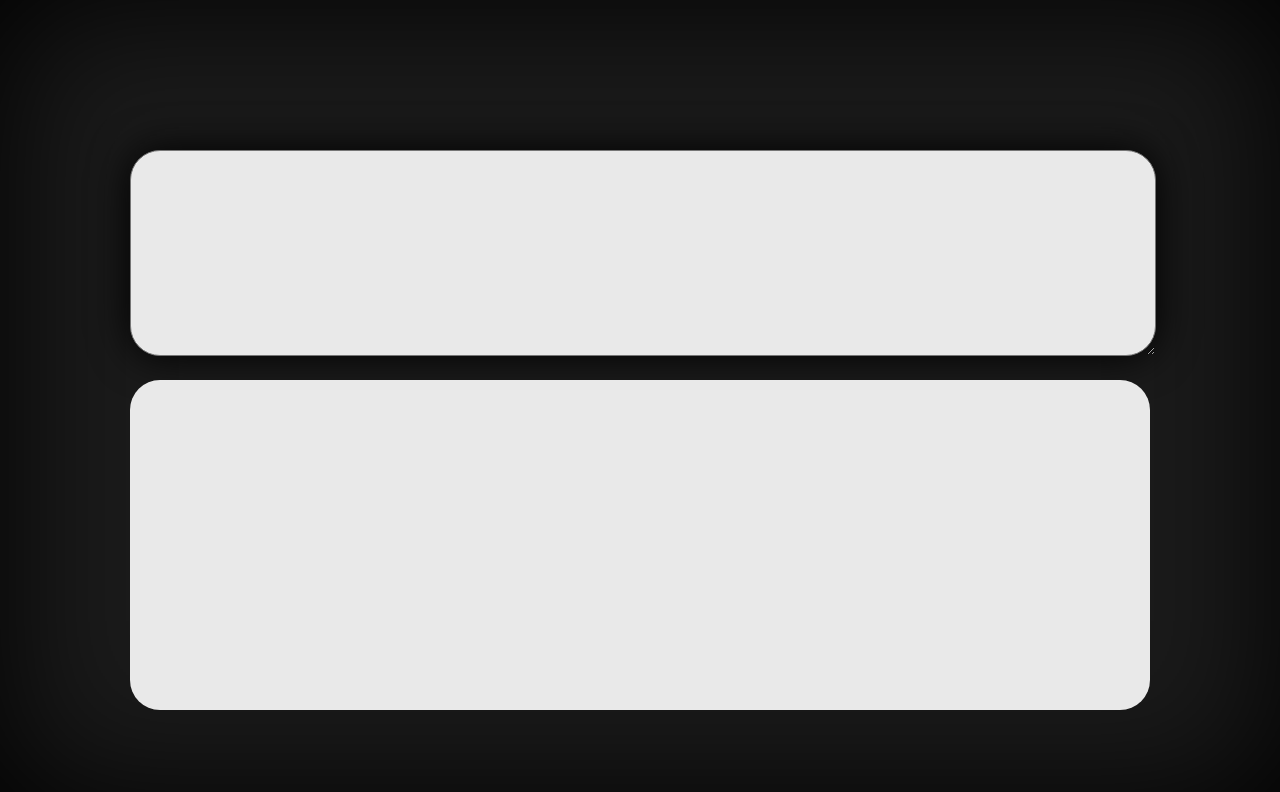
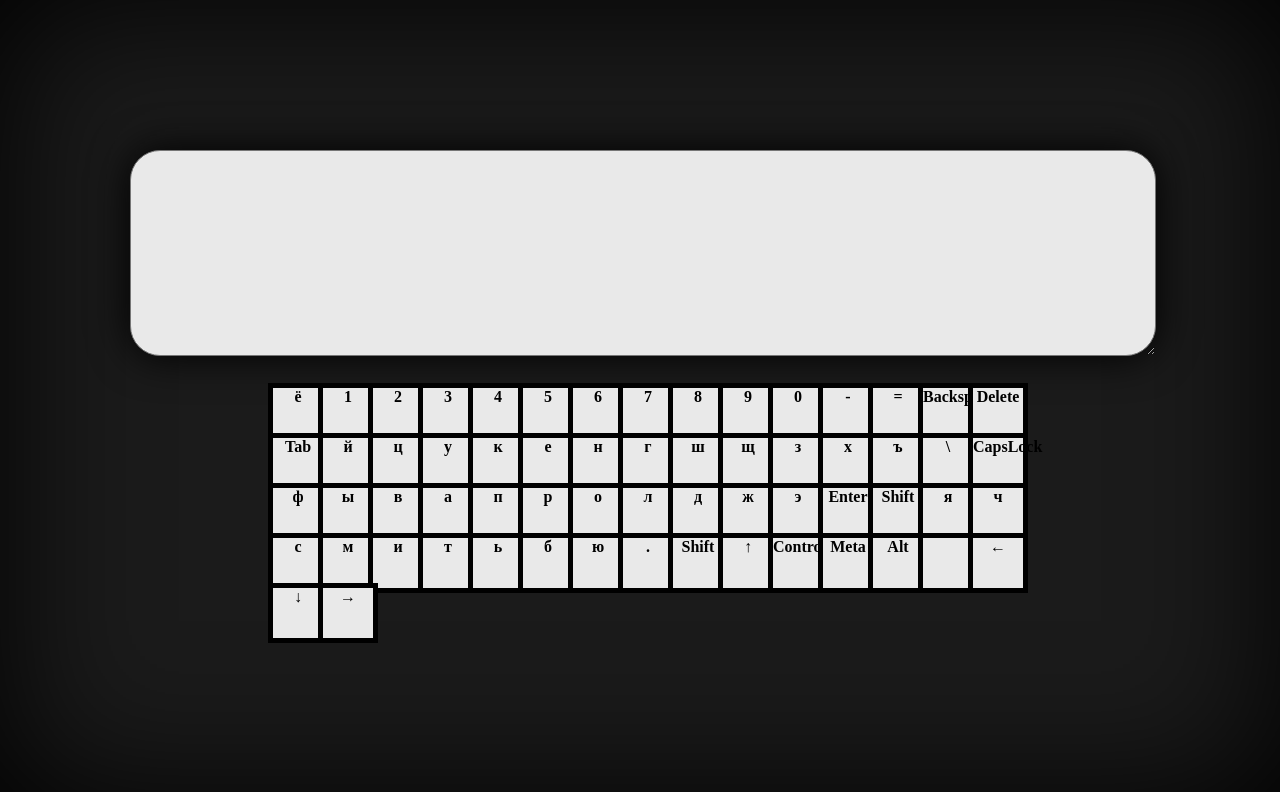
Before and after one commit to DKlygov/codejam-virtual-keyboard, a website: page index.html in a window 1280 px wide. Drawn offline with Linux system fonts and the light colour scheme.

Commit message:
feat: add keys generation

```diff
--- a/src/script.js
+++ b/src/script.js
@@ -1,4 +1,8 @@
 
+const ruKeysUnshifted = ['ё', '1', '2', '3', '4', '5', '6', '7', '8', '9', '0', '-', '=', 'Backspace', 'Delete', 'Tab', 'й', 'ц', 'у', 'к', 'е', 'н', 'г', 'ш', 'щ', 'з', 'х', 'ъ', '\\', 'CapsLock', 'ф', 'ы', 'в', 'а', 'п', 'р', 'о', 'л', 'д', 'ж', 'э', 'Enter', 'Shift', 'я', 'ч', 'с', 'м', 'и', 'т', 'ь', 'б', 'ю', '.', 'Shift', '↑', 'Control', 'Meta', 'Alt', ' ', '←', '↓', '→'];
+const ruKeysShifted = ['Ё', '!', '"', '№', ';', '%', ':', '?', '*', '(', ')', '_', '+', 'Backspace', 'Delete', 'Tab', 'Й', 'Ц', 'У', 'К', 'Е', 'Н', 'Г', 'Ш', 'Щ', 'З', 'Х', 'Ъ', '/', 'CapsLock', 'Ф', 'Ы', 'В', 'А', 'П', 'Р', 'О', 'Л', 'Д', 'Ж', 'Э', 'Enter', 'Shift', 'Я', 'Ч', 'С', 'М', 'И', 'Т', 'Ь', 'Б', 'Ю', ',', 'Shift', '↑', 'Control', 'Meta', 'Alt', ' ', '←', '↓', '→'];
+const enKeysUnshifted = ['`', '1', '2', '3', '4', '5', '6', '7', '8', '9', '0', '-', '=', 'Backspace', 'Delete', 'Tab', 'q', 'w', 'e', 'r', 't', 'y', 'u', 'i', 'o', 'p', '[', ']', '\\', 'CapsLock', 'a', 's', 'd', 'f', 'g', 'h', 'j', 'k', 'l', ';', "'", 'Enter', 'Shift', 'z', 'x', 'c', 'v', 'b', 'n', 'm', ',', '.', '/', 'Shift', '↑', 'Control', 'Meta', 'Alt', ' ', '←', '↓', '→'];
+const enKeysShifted = ['~', '!', '@', '#', '$', '%', '^', '&', '*', '(', ')', '_', '+', 'Backspace', 'Delete', 'Tab', 'Q', 'W', 'E', 'R', 'T', 'Y', 'U', 'I', 'O', 'P', '{', '}', '|', 'CapsLock', 'A', 'S', 'D', 'F', 'G', 'H', 'J', 'K', 'L', ':', '"', 'Enter', 'Shift', 'Z', 'X', 'C', 'V', 'B', 'N', 'M', '<', '>', '?', 'Shift', '↑', 'Control', 'Meta', 'Alt', ' ', '←', '↓', '→'];
 // Generates all HTML document at once
 
 function generateElements() {
@@ -11,9 +15,21 @@ function generateElements() {
   container.appendChild(keyboardWindow);
 
   const keybed = document.createElement('div');
-  keybed.className = 'keybed';
+  keybed.id = 'keybed';
   container.appendChild(keybed);
+
 }
 
+function generateKeys() {
+  let keys = '';
+  for (let i = 0; i < ruKeysUnshifted.length; i++) {
+     keys += '<div class="key" >' + '<span class="ruUnshifted inactive" id="on" >' + ruKeysUnshifted[i] + "</span>" + '<span class="ruKeysShifted inactive" id="off" >' + ruKeysShifted[i] + "</span>" + '<span class="enKeysUnshifted inactive" id="off" >' + enKeysUnshifted[i] + "</span>" + '<span class="enKeysShifted inactive" id="off" >' + enKeysShifted[i] + "</span>" + '</div>';
+  }
+  document.querySelector('#keybed').innerHTML = keys;
+}
 
 window.addEventListener('load', generateElements());
+
+window.addEventListener('load', generateKeys());
+
+console.log (ruKeysUnshifted.length)
--- a/style.css
+++ b/style.css
@@ -23,17 +23,31 @@ body {
     border-radius: 30px;
 }
 
-.keybed {
+#keybed {
     position: relative;
     display: grid;
+    grid-template-columns: repeat(15, 50px);
+    grid-template-rows: repeat(5, 50px);
     margin: 20px 0px;
     padding: 0px 0px;
-    grid-template-columns: repeat(15, 60px);
-    column-gap: 5px;
-    grid-template-rows: repeat(5, 60px);
-    row-gap: 5px;
-    background-color:  #e9e9e9;
     height: 330px;
     justify-content: center;
-    border-radius: 30px;
 }
+
+.key {
+    float: left;
+    max-width: 80px;
+    min-width: 50px;
+    height: 50px;
+    margin: 3px 3px;
+    padding: 0px 0px;
+    font-size: medium;
+    font-weight: bold;
+    border: solid 5px #000000 ;
+    background-color:  #e9e9e9;
+    text-align: center;
+}
+
+#off {
+    display: none;
+}
```
